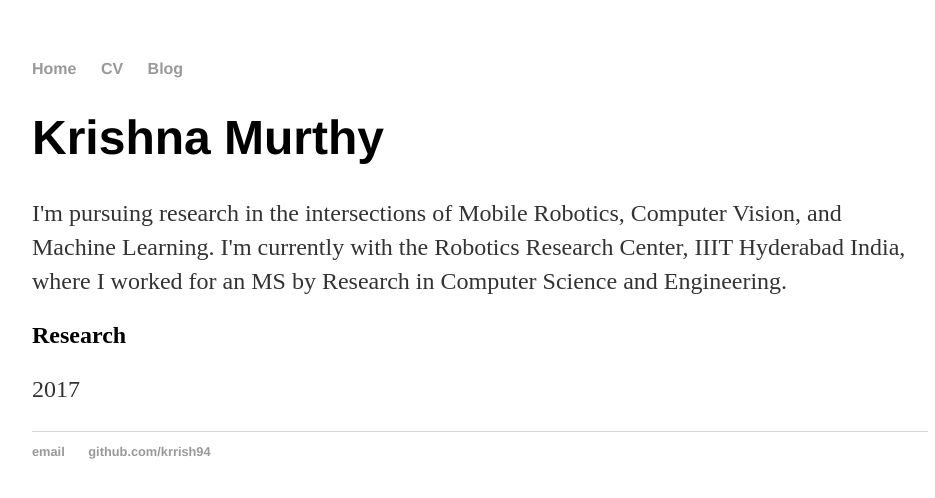
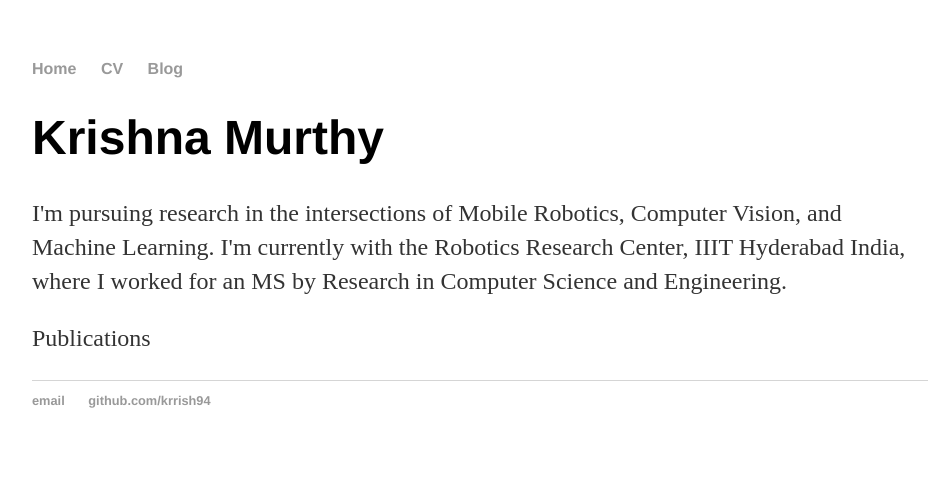
Before and after one commit to manfreddiaz/krrish94.github.io, a Jekyll site: the page built from index.html, in a window 1280 px wide. Shown: the top 498 px of the page, without its empty margins (160-1095 px from the left). Built offline with Jekyll 4.4.1, drawn with Linux system fonts in a browser that asks for light colours.

Commit message:
Update index.html

```diff
--- a/index.html
+++ b/index.html
@@ -9,6 +9,5 @@ title: Krishna Murthy
 </div>
 
 <div class="body">
-	<h2>Research</h2>
-	<p>2017</p>
+	<p>Publications</p>
 </div>
```
